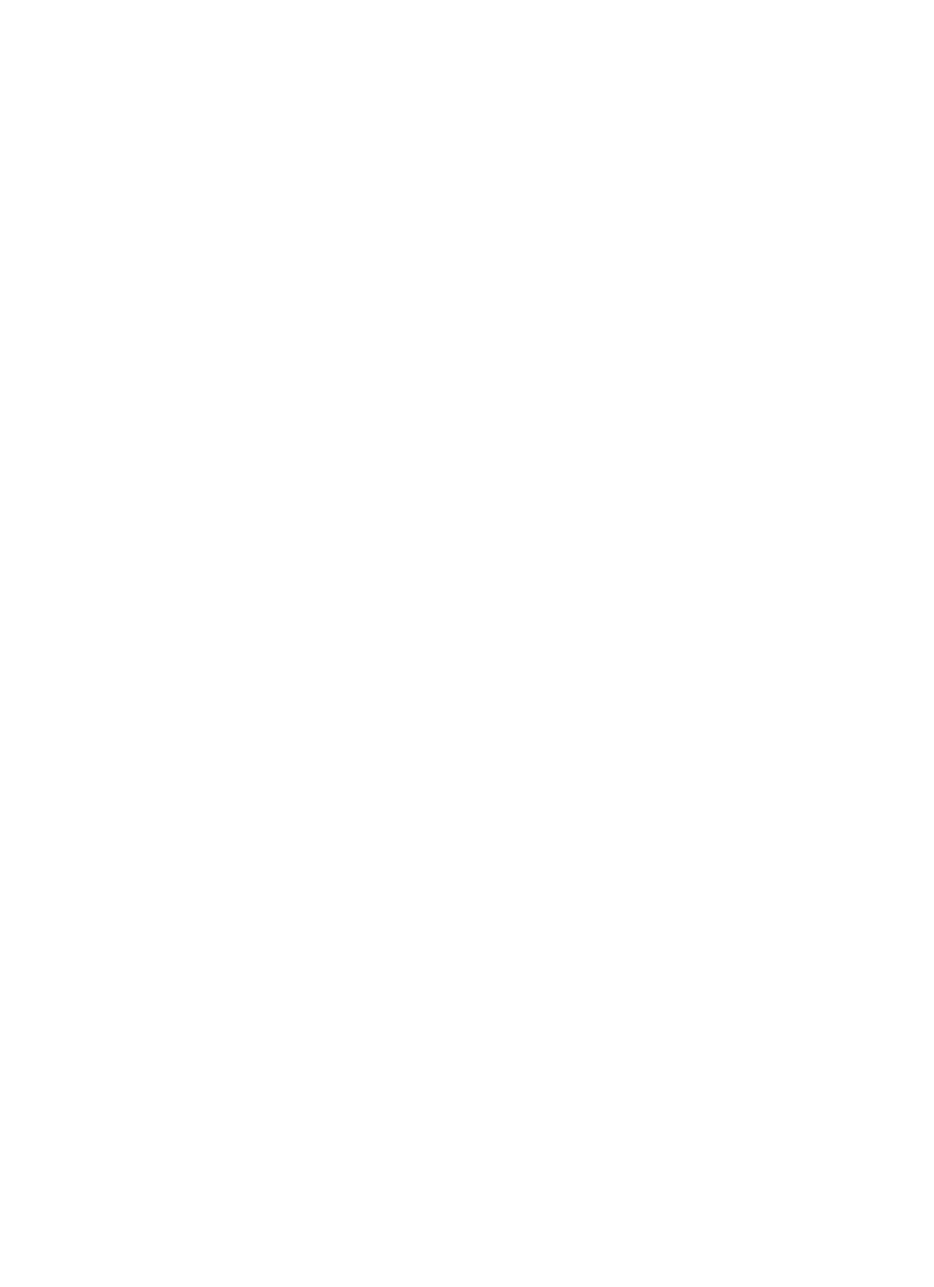
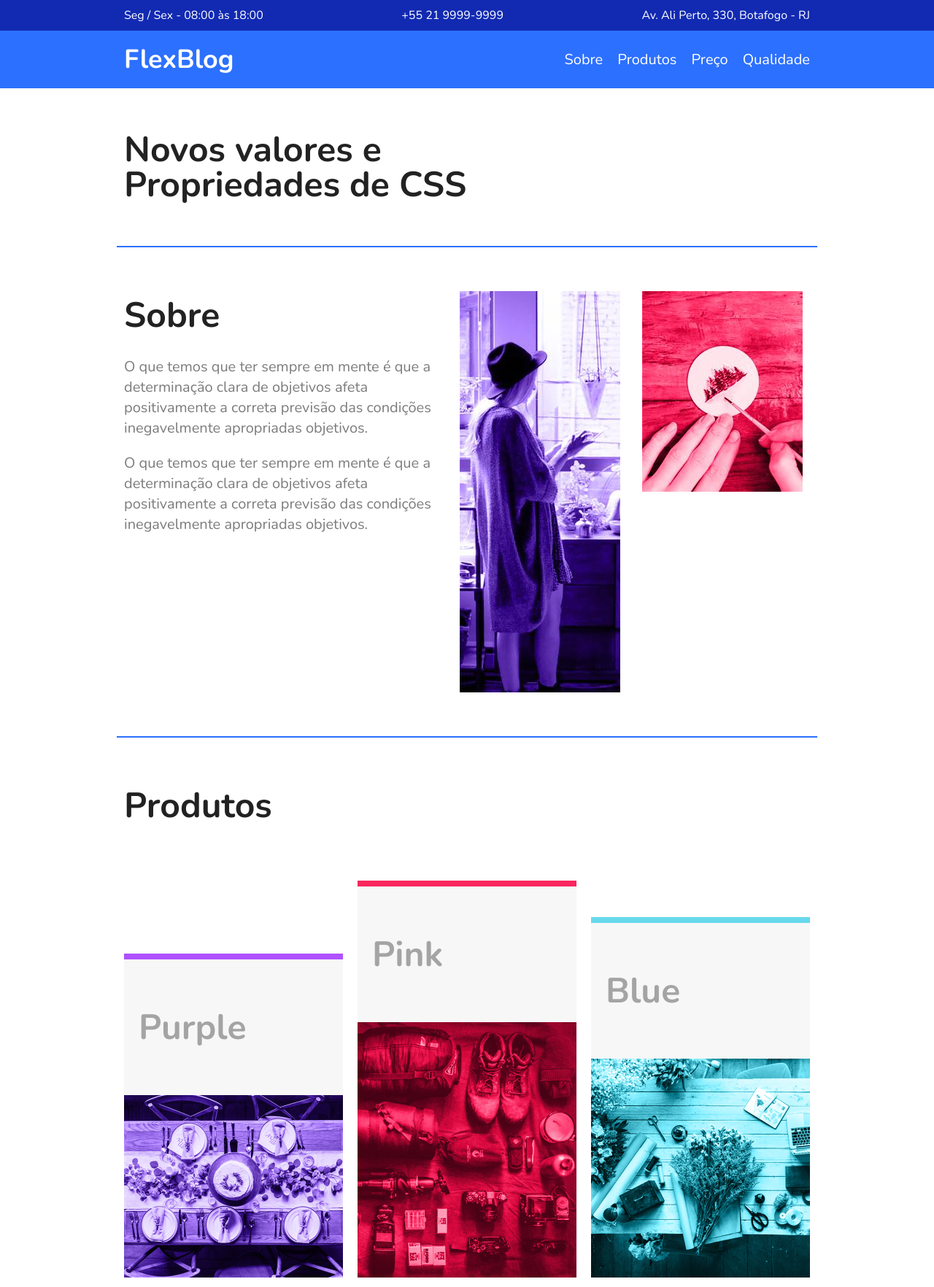
Before and after one commit to guilhermeassuncao/flexblog, a plain HTML site: page index.html in a window 1280 px wide. Shown: the top 1764 px of the page at 73% size. Before the commit the page ends 800 px from the top, so only its background shows below. Drawn offline with nearby package versions, Linux system fonts and the light colour scheme.

Commit message:
FlexBlog Produtos

```diff
--- a/index.html
+++ b/index.html
@@ -9,10 +9,175 @@
     <!-- Fim Title -->
 
     <!-- CSS -->
+    <link rel="preconnect" href="https://fonts.gstatic.com">
+    <link href="https://fonts.googleapis.com/css2?family=Nunito:ital,wght@0,400;0,700;1,400&display=swap" rel="stylesheet">
     <link rel="stylesheet" href="./public/css/style.css">
     <!-- Fim CSS -->
 </head>
 <body>
+    <!-- Superinfo -->
+    <div class="superinfo-bg">
+		<div class="superinfo">
+			<p>Seg / Sex - 08:00 às 18:00</p>
+			<a href="tel:+552199999999">+55 21 9999-9999</a>
+			<p>Av. Ali Perto, 330, Botafogo - RJ</p>
+		</div>
+	</div>
+    <!-- Fim Superinfo -->
 
+    <!-- Header -->
+    <header class="menu-bg">
+		<div class="menu">
+			<div class="menu-logo">
+				<a href="#">FlexBlog</a>
+			</div>
+			<nav class="menu-nav">
+				<ul>
+					<li><a href="#sobre">Sobre</a></li>
+					<li><a href="#produtos">Produtos</a></li>
+					<li><a href="#preco">Preço</a></li>
+					<li><a href="#qualidade">Qualidade</a></li>
+				</ul>
+			</nav>
+		</div>
+	</header>
+    <!-- Fim Header -->
+
+    <!-- Titulo -->
+    <h1 class="introducao">Novos valores e<br>Propriedades de CSS</h1>
+    <!-- Titulo -->
+
+    <!-- Sobre -->
+    <section class="sobre" id="sobre">
+		<div class="sobre-info">
+			<h1>Sobre</h1>
+			<p>O que temos que ter sempre em mente é que a determinação clara de objetivos afeta positivamente a correta previsão das condições inegavelmente apropriadas objetivos.</p>
+			<p>O que temos que ter sempre em mente é que a determinação clara de objetivos afeta positivamente a correta previsão das condições inegavelmente apropriadas objetivos.</p>
+		</div>
+		<div class="sobre-img">
+			<img src="./public/img/sobre1.jpg" alt="Sobre 1">
+		</div>
+		<div class="sobre-img">
+			<img src="./public/img/sobre2.jpg" alt="Sobre 2">
+		</div>
+	</section>
+    <!-- Fim Sobre -->
+
+    <!-- Produtos -->
+    <section class="produtos" id="produtos">
+		<h1>Produtos</h1>
+		<div class="produtos-container">
+			<div class="produtos-item purple">
+				<h2>Purple</h2>
+				<img src="./public/img/produtos1.jpg" alt="Produtos 1">
+			</div>
+			<div class="produtos-item pink">
+				<h2>Pink</h2>
+				<img src="./public/img/produtos2.jpg" alt="Produtos 2">
+			</div>
+			<div class="produtos-item blue">
+				<h2>Blue</h2>
+				<img src="./public/img/produtos3.jpg" alt="Produtos 3">
+			</div>
+		</div>
+	</section>
+    <!-- Fim Produtos -->
+
+    <!-- Preço -->
+    <section class="preco" id="preco">
+		<div class="preco-item">
+			<h2>Cobre</h2>
+			<span><sup>R$</sup>19</span>
+			<ul>
+				<li>Planos Ilimitados</li>
+				<li>Acesso Restrito</li>
+				<li>Conteúdo Secreto</li>
+				<li>Suporte 24h</li>
+			</ul>
+			<a href="#">Comprar</a>
+		</div>
+
+		<div class="preco-item">
+			<h2>Prata</h2>
+			<span><sup>R$</sup>39</span>
+			<ul>
+				<li>Planos Ilimitados</li>
+				<li>Acesso Restrito</li>
+				<li>Conteúdo Secreto</li>
+				<li>Suporte 24h</li>
+				<li>Compra Exclusiva</li>
+			</ul>
+			<a href="#">Comprar</a>
+		</div>
+
+		<div class="preco-item">
+			<h2>Ouro</h2>
+			<span><sup>R$</sup>79</span>
+			<ul>
+				<li>Planos Ilimitados</li>
+				<li>Acesso Restrito</li>
+				<li>Conteúdo Secreto</li>
+				<li>Suporte 24h</li>
+				<li>Compra Exclusiva</li>
+				<li>Download dos Itens</li>
+			</ul>
+			<a href="#">Comprar</a>
+		</div>
+	</section>
+    <!-- Fim Preço -->
+
+    <!-- Qualidade -->
+    <section class="qualidade" id="qualidade">
+		<div class="qualidade-item">
+			<h2>Inteligente</h2>
+			<p>O que temos que ter sempre em mente é que a determinação clara de objetivos afeta positivamente a correta previsão </p>
+		</div>
+
+		<div class="qualidade-item">
+			<h2>Compacto</h2>
+			<p>O que temos que ter sempre em mente é que a determinação clara de objetivos afeta positivamente a correta previsão das condições inegavelmente</p>
+		</div>
+
+		<div class="qualidade-item">
+			<h2>Econômico</h2>
+			<p>O que temos que ter sempre em mente é que a determinação clara de objetivos afeta positivamente a correta previsão </p>
+		</div>
+
+		<div class="qualidade-item">
+			<h2>Transparente</h2>
+			<p>O que temos que ter sempre em mente é que a determinação clara de objetivos afeta positivamente a correta previsão </p>
+		</div>
+
+		<div class="qualidade-item">
+			<h2>Opaco</h2>
+			<p>O que temos que ter sempre em mente é que a determinação clara de objetivos afeta positivamente a correta previsão das condições inegavelmente</p>
+		</div>
+
+		<div class="qualidade-item">
+			<h2>Sustentável</h2>
+			<p>O que temos que ter sempre em mente é que a determinação clara de objetivos afeta positivamente a correta previsão </p>
+		</div>
+
+	</section>
+    <!-- Fim Qualidade -->
+
+    <!-- Newsletter -->
+    <section class="newsletter">
+		<div class="newsletter-info">
+			<h1>Newsletter</h1>
+			<p>assine e fique por dentro das novidades</p>
+		</div>
+		<form class="newsletter-form">
+			<input type="text" placeholder="Seu e-mail">
+			<button type="submit">Assinar</button>
+		</form>
+	</section>
+    <!-- Fim Newsletter -->
+
+    <!-- Footer -->
+    <footer class="footer">
+		<p>FlexBlog © Todos os direitos reservados.</p>
+	</footer>
+    <!-- Fim Footer -->
 </body>
 </html>
--- a/public/css/style.css
+++ b/public/css/style.css
@@ -0,0 +1,179 @@
+/* Reset */
+body,
+h1,
+h2,
+p,
+ul,
+li,
+a {
+    margin: 0;
+    padding: 0;
+}
+
+body {
+    font-family: "Nunito", Arial, Helvetica, sans-serif;
+    color: #222222;
+}
+
+ul {
+    list-style: none;
+}
+
+a {
+    text-decoration: none;
+}
+
+img {
+    display: block;
+    max-width: 100%;
+}
+
+* {
+    box-sizing: border-box;
+}
+
+/* Superinfo */
+.superinfo-bg {
+    background: #122ab2;
+}
+
+.superinfo {
+    max-width: 960px;
+    margin: 0 auto;
+    display: flex;
+    justify-content: space-between;
+    flex-wrap: wrap;
+    padding-top: 10px;
+}
+
+.superinfo a,
+.superinfo p {
+    margin: 0 10px 10px 10px;
+    color: white;
+}
+
+/* Menu */
+.menu-bg {
+    background: #2c70ff;
+}
+
+.menu {
+    max-width: 960px;
+    margin: 0 auto;
+    padding: 15px 0;
+    display: flex;
+    flex-wrap: wrap;
+    justify-content: space-between;
+    align-items: center;
+}
+
+.menu a {
+    color: white;
+}
+
+.menu-logo a {
+    font-size: 2.25em;
+    font-weight: bold;
+    margin: 0 10px;
+}
+
+.menu-nav ul {
+    display: flex;
+    flex-wrap: wrap;
+}
+
+.menu-nav a {
+    font-size: 1.25em;
+    display: block;
+    padding: 10px;
+    transition: color 0.25s;
+}
+
+.menu-nav a:hover {
+    color: #122ab2;
+}
+
+/* Introdução */
+.introducao {
+    font-size: 3em;
+    line-height: 1;
+    max-width: 960px;
+    margin: 0 auto;
+    padding: 60px 10px;
+}
+
+/* Sobre */
+
+.sobre{
+    border-top: 2px solid #2c70ff;
+    border-bottom: 2px solid #2c70ff;
+    max-width: 960px;
+    margin: 0 auto;
+    padding: 60px 0;
+    display: flex;
+    flex-wrap: wrap;
+}
+
+.sobre-info{
+    flex: 2 1 300px;
+    margin: 0 10px;
+}
+
+.sobre-info h1{
+    font-size: 3em;
+    margin-bottom: 0.5em;
+}
+
+.sobre-info p{
+    font-size: 1.25em;
+    line-height: 1.4;
+    margin-bottom: 1em;
+    color: #7c7c7c;
+}
+
+.sobre-img{
+    flex: 1 1 160px;
+    margin: 0 10px;
+}
+
+/* Produtos */
+
+.produtos {
+    max-width: 960px;
+    margin: 60px auto;
+}
+
+.produtos h1{
+    font-size: 3em;
+    margin: 0 10px 60px 10px;
+}
+
+.produtos-container {
+    display: flex;
+    align-items: flex-end;
+    flex-wrap: wrap;
+}
+
+.produtos-item {
+    flex: 1 1 175px;
+    margin: 10px;
+}
+
+.produtos-item.purple{
+    border-top: 8px solid #ae51ff;
+}
+
+.produtos-item.pink{
+    border-top: 8px solid #f9265e;
+}
+
+.produtos-item.blue{
+    border-top: 8px solid #66d9eb;
+}
+
+.produtos-item h2{
+    font-size: 3em;
+    color: #a4a4a4;
+    background: #f7f7f7;
+    padding: 60px 20px;
+}
```
